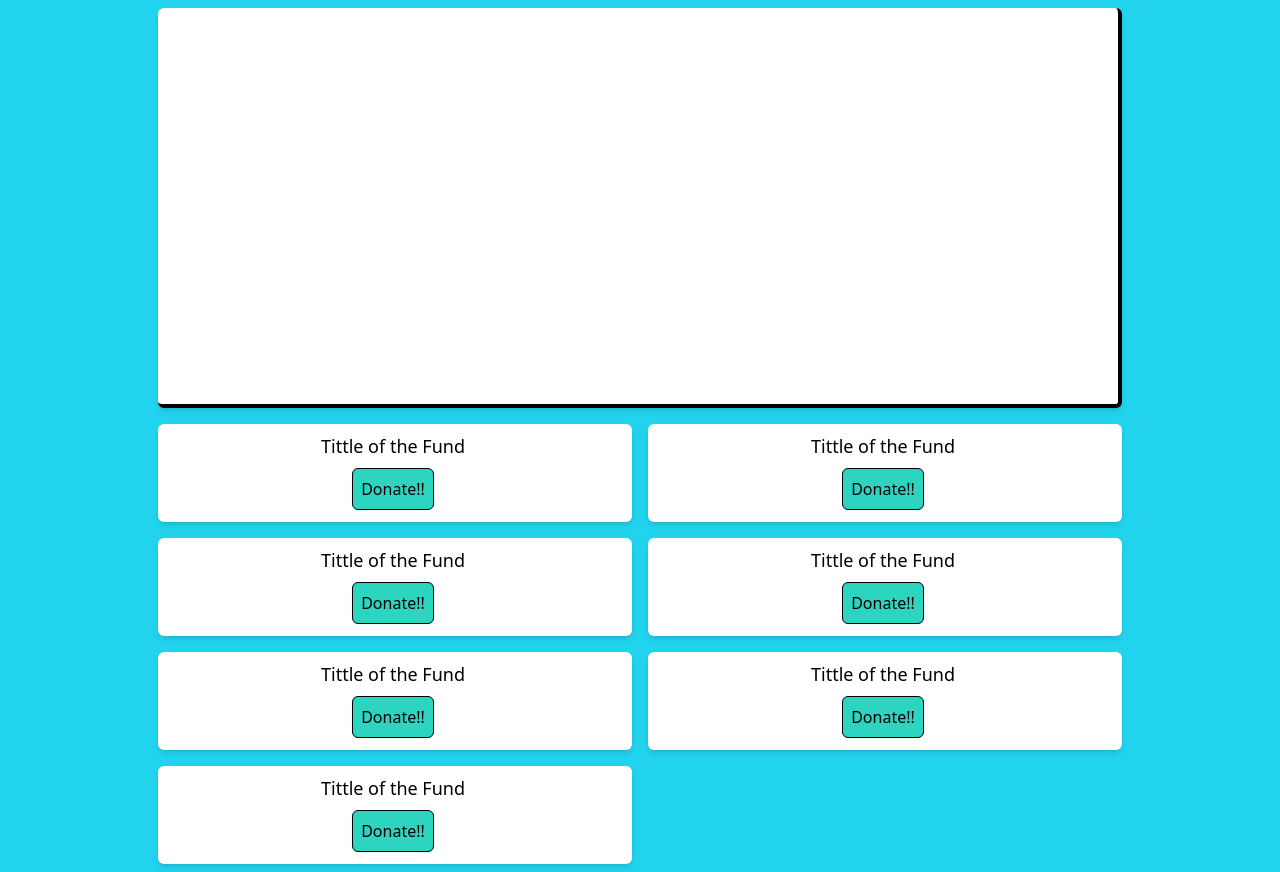
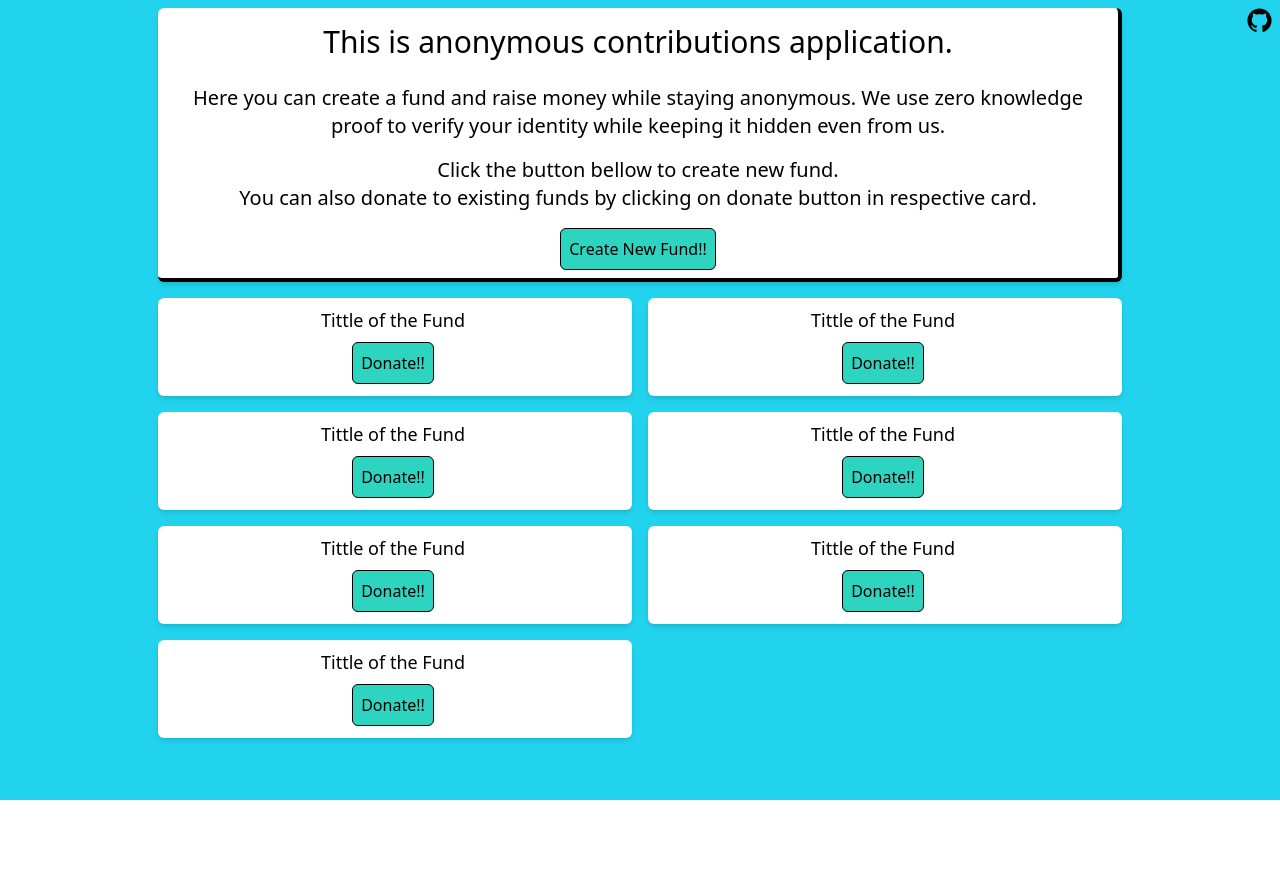
Before and after one commit to nisargsc/contribution-app, a Next.js app: page / in a window 1280 px wide. After the commit the page ends 800 px from the top, so only its background shows below. Built offline with nearby package versions, Linux system fonts and the light colour scheme.

Commit message:
Tittle card (#3)
* github logo and repo link added
* tittle card content added
* small style change

```diff
--- a/components/layout.js
+++ b/components/layout.js
@@ -5,9 +5,36 @@ const Layout = ({children}) => {
             <div className="content">
                 {children}
             </div>
-            <div className=""></div>
+            <div className="flex flex-col items-end">
+                <div className="flex justify-end m-2">
+                    <a href="https://github.com/nisargsc/contribution-app" className="rounded-full hover:bg-cyan-300">
+                        {github_logo}
+                    </a>
+                </div>
+            </div>
         </div>
         )
     }
 
 export default Layout;
+
+const github_logo = <svg width="25" height="25" viewBox="0 0 15 15" fill="none" xmlns="http://www.w3.org/2000/svg">
+                        <path d="M7.49933 0.25C3.49635 0.25 0.25 3.49593 0.25 7.50024C0.25
+                        10.703 2.32715 13.4206 5.2081 14.3797C5.57084 14.446 5.70302 14.2222
+                        5.70302 14.0299C5.70302 13.8576 5.69679 13.4019 5.69323 12.797C3.67661
+                        13.235 3.25112 11.825 3.25112 11.825C2.92132 10.9874 2.44599 10.7644
+                        2.44599 10.7644C1.78773 10.3149 2.49584 10.3238 2.49584 10.3238C3.22353
+                        10.375 3.60629 11.0711 3.60629 11.0711C4.25298 12.1788 5.30335 11.8588
+                        5.71638 11.6732C5.78225 11.205 5.96962 10.8854 6.17658 10.7043C4.56675
+                        10.5209 2.87415 9.89918 2.87415 7.12104C2.87415 6.32925 3.15677 5.68257
+                        3.62053 5.17563C3.54576 4.99226 3.29697 4.25521 3.69174 3.25691C3.69174
+                        3.25691 4.30015 3.06196 5.68522 3.99973C6.26337 3.83906 6.8838 3.75895
+                        7.50022 3.75583C8.1162 3.75895 8.73619 3.83906 9.31523 3.99973C10.6994
+                        3.06196 11.3069 3.25691 11.3069 3.25691C11.7026 4.25521 11.4538 4.99226
+                        11.3795 5.17563C11.8441 5.68257 12.1245 6.32925 12.1245 7.12104C12.1245
+                        9.9063 10.4292 10.5192 8.81452 10.6985C9.07444 10.9224 9.30633 11.3648
+                        9.30633 12.0413C9.30633 13.0102 9.29742 13.7922 9.29742 14.0299C9.29742
+                        14.2239 9.42828 14.4496 9.79591 14.3788C12.6746 13.4179 14.75 10.7025 14.75 7.50024C14.75
+                        3.49593 11.5036 0.25 7.49933 0.25Z" fill="black" fill-rule="evenodd" clip-rule="evenodd">
+                        </path>
+                    </svg>
--- a/components/tittle_card.js
+++ b/components/tittle_card.js
@@ -1,7 +1,20 @@
 const TittleCard = ({children}) => {
     return (
-        <div className="tittle-card">
-            {children}
+        <div className="tittle-card flex items-center  flex-col">
+            <p className="m-4 text-center text-3xl">
+                <span>This is anonymous contributions application.</span>
+            </p>
+            <p className="m-2 text-center text-xl">
+                <span>
+                    Here you can create a fund and raise money while staying anonymous.
+                    We use zero knowledge proof to verify your identity while keeping it hidden even from us.
+                </span>
+            </p>
+            <p className="m-2 text-center text-xl">
+                <span>Click the button bellow to create new fund.</span>
+                <span className="block">You can also donate to existing funds by clicking on donate button in respective card.</span>
+            </p>
+            <a className="mt-auto"><button className="button font-medium">Create New Fund!!</button></a>
         </div>
         )
     }
--- a/styles/globals.css
+++ b/styles/globals.css
@@ -8,7 +8,7 @@
 }
 
 .tittle-card {
-    @apply card min-h-[50vh] border-4 border-black border-t-0 border-l-0;
+    @apply card border-4 border-black border-t-0 border-l-0;
 }
 
 .fund-card {
--- a/tailwind.config.js
+++ b/tailwind.config.js
@@ -8,7 +8,7 @@ module.exports = {
             gridTemplateColumns: {
                 'home-lg': '150px auto 150px',
                 'home-md': '50px auto 50px',
-                'home-sm': '0px auto 0px',
+                'home-sm': '30px auto 30px',
             }
         },
     },
```
